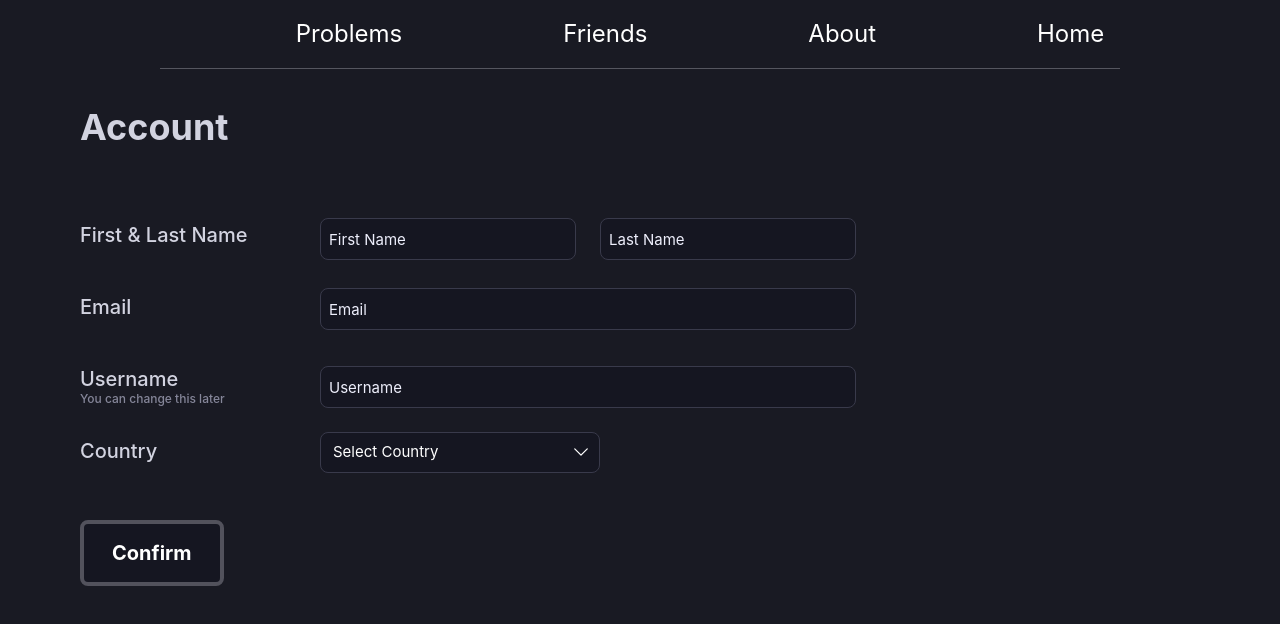
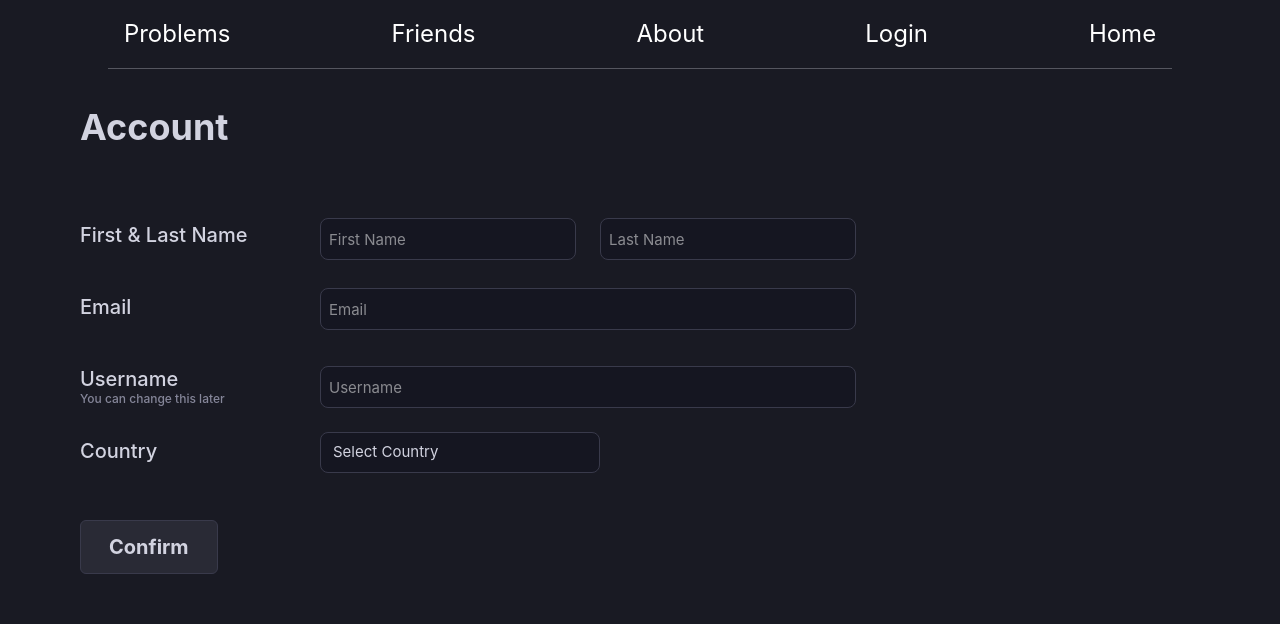
Before and after one commit to AlgoAlly/AlgoAlly, a React (Vite) app: page /profile in a window 1280 px wide. Shown: the top 624 px of the page. Built offline with nearby package versions, Linux system fonts and the light colour scheme.

Commit message:
feat(Profile-Page): bug fixes for PR

```diff
--- a/src/components/Inputs.tsx
+++ b/src/components/Inputs.tsx
@@ -1,5 +1,6 @@
 import { useState, useRef, useEffect } from "react";
-import { ChevronDownIcon } from "@heroicons/react/24/solid";
+// import { ChevronDownIcon } from "@heroicons/react/24/solid";
+import Button from './Button';
 
 const Inputs = () => {
   const [firstName, setFirstName] = useState("");
@@ -33,6 +34,15 @@ const Inputs = () => {
     };
   }, []);
 
+  const submit = () => {
+    if (firstName === '' || lastName === '' || email === '' || username === '' || selectedCountry === "Select Country") {
+      alert('Please fill in all fields');
+      return;
+    }
+
+    alert('submission successful!');
+  };
+
   return (
     <div>
     <div className="absolute top-54.5 left-80">
@@ -41,7 +51,7 @@ const Inputs = () => {
         value={firstName}
         onChange={(e) => setFirstName(e.target.value)}
         placeholder="First Name"
-        className="w-64 p-2 border border-[#393A4B] rounded-lg placeholder-[#EEEFFC] placeholder:text-[15px] focus:placeholder:opacity-0 focus:outline-none bg-[#151621] focus:border-[#393A4B] text-white caret-white focus:shadow-[0_0_0_2px_black]"      />
+        className="w-64 p-2 border border-[#393A4B] rounded-lg placeholder-text-secondary placeholder:text-[15px] focus:placeholder:opacity-0 focus:outline-none bg-[#151621] focus:border-[#393A4B] text-white caret-white focus:shadow-[0_0_0_2px_black]"      />
     </div>
     <div className="absolute top-54.5 left-150">
       <input
@@ -49,7 +59,7 @@ const Inputs = () => {
         value={lastName}
         onChange={(e) => setLastName(e.target.value)}
         placeholder="Last Name"
-        className="w-64 p-2 border border-[#393A4B] rounded-lg placeholder-[#EEEFFC] placeholder:text-[15px] focus:placeholder:opacity-0 focus:outline-none bg-[#151621] focus:border-[#393A4B] text-white caret-white focus:shadow-[0_0_0_2px_black]"      />
+        className="w-64 p-2 border border-[#393A4B] rounded-lg placeholder-text-secondary placeholder:text-[15px] focus:placeholder:opacity-0 focus:outline-none bg-[#151621] focus:border-[#393A4B] text-white caret-white focus:shadow-[0_0_0_2px_black]"      />
     </div>
     <div className="absolute top-72 left-80">
       <input
@@ -57,7 +67,7 @@ const Inputs = () => {
         value={email}
         onChange={(e) => setEmail(e.target.value)}
         placeholder="Email"
-        className="w-134 p-2 border border-[#393A4B] rounded-lg placeholder-[#EEEFFC] placeholder:text-[15px] focus:placeholder:opacity-0 focus:outline-none bg-[#151621] focus:border-[#393A4B] text-white caret-white focus:shadow-[0_0_0_2px_black]"      />
+        className="w-134 p-2 border border-[#393A4B] rounded-lg placeholder-text-secondary placeholder:text-[15px] focus:placeholder:opacity-0 focus:outline-none bg-[#151621] focus:border-[#393A4B] text-white caret-white focus:shadow-[0_0_0_2px_black]"      />
     </div>
     <div className="absolute top-91.5 left-80">
       <input
@@ -65,24 +75,25 @@ const Inputs = () => {
         value={username}
         onChange={(e) => setUsername(e.target.value)}
         placeholder="Username"
-        className="w-134 p-2 border border-[#393A4B] rounded-lg placeholder-[#EEEFFC] placeholder:text-[15px] focus:placeholder:opacity-0 focus:outline-none bg-[#151621] focus:border-[#393A4B] text-white caret-white focus:shadow-[0_0_0_2px_black]"      />
+        className="w-134 p-2 border border-[#393A4B] rounded-lg placeholder-text-secondary placeholder:text-[15px] focus:placeholder:opacity-0 focus:outline-none bg-[#151621] focus:border-[#393A4B] text-white caret-white focus:shadow-[0_0_0_2px_black]"      />
     </div>
     <div className="absolute top-108 left-80" ref={dropdownRef}>
-        <button
-          onClick={() => setIsOpen((prev) => !prev)}
-          className="w-70 p-2 border border-[#393A4B] text-left pl-3 rounded-lg placeholder-[#EEEFFC] text-[15px] focus:placeholder:opacity-0 focus:outline-none bg-[#151621] focus:border-[#393A4B] text-white caret-white focus:shadow-[0_0_0_2px_black] cursor-pointer flex justify-between items-center"
-        >
-          {selectedCountry}
-          <ChevronDownIcon
-            className={`w-5 h-5 text-white ml-2 transition-transform duration-200 ${isOpen ? 'rotate-180' : 'rotate-0'}`}
-          />
+    <button
+  onClick={() => setIsOpen((prev) => !prev)}
+  className="w-70 p-2 border border-[#393A4B] text-left pl-3 rounded-lg placeholder-text-secondary text-[15px] focus:placeholder:opacity-0 focus:outline-none bg-[#151621] focus:border-[#393A4B] caret-white focus:shadow-[0_0_0_2px_black] cursor-pointer flex justify-between items-center"
+>
+  <span className="text-secondary">{selectedCountry}</span>
+  {/* <ChevronDownIcon
+    className={`w-5 h-5 text-white ml-2 transition-transform duration-200 ${isOpen ? 'rotate-180' : 'rotate-0'}`}
+  /> */}
+
         </button>
         {isOpen && (
-          <ul className="absolute w-full mt-2 bg-[#151621] border border-[#393A4B] rounded-lg text-white">
+          <ul className="absolute w-full mt-2 bg-[#151621] border border-[#393A4B] rounded-lg text-secondary">
             {countries.map((country, index) => (
               <li
                 key={index}
-                className="p-2 hover:bg-gray-700 cursor-pointer"
+                className="p-2 hover:bg-gray-700 cursor-pointer text-secondary"
                 onClick={() => {
                   setSelectedCountry(country);
                   setIsOpen(false);
@@ -95,9 +106,13 @@ const Inputs = () => {
         )}
       </div>
       <div className="absolute top-130 left-20">
-        <button className="px-7 py-3.5 font-bold text-[20px] text-white rounded-lg hover:bg-indigo-700 border-4 border-zinc-600 bg-[#151621] cursor-pointer">
+      <Button
+          className="px-7 py-3.5 font-bold text-[20px] rounded-lg cursor-pointer"
+          variant="primary"
+          onClick={() => submit()}
+        >
           Confirm
-        </button>
+        </Button>
       </div>
 </div>
 
--- a/src/components/Navbar.tsx
+++ b/src/components/Navbar.tsx
@@ -3,7 +3,7 @@ import { NavLink } from "react-router-dom";
 const Navbar: React.FC = () => {
   return (
     <header className="sticky top-0 z-20 bg-[#191A23] text-white p-4 space-x-[161px] items-center justify-between border-b border-[#E0E1EC]/30">
-<nav className="flex space-x-[161px] pl-30 items-center">
+<nav className="flex space-x-[161px] items-center">
       <NavLink
         to="/problems"
         className="text-primary text-[24px] hover:text-primary-hover hover:font-bold"
@@ -23,11 +23,18 @@ const Navbar: React.FC = () => {
         About
       </NavLink>
       <NavLink
+        to="/login"
+        className="text-primary text-[24px] hover:text-primary-hover hover:font-bold"
+      >
+        Login
+      </NavLink>
+      <NavLink
         to="/home"
         className="text-primary text-[24px] hover:text-primary-hover hover:font-bold"
       >
         Home
       </NavLink>
+
       </nav>
     </header>
   );
--- a/src/pages/Profile.tsx
+++ b/src/pages/Profile.tsx
@@ -5,7 +5,8 @@ import Inputs from '../components/Inputs'
 const Profile = () => {
   return <div className='bg-[#191A23] min-h-screen'><Navbar></Navbar>
 
-  <div>
+
+        <div>
             <h1 className="text-[#D2D3E0] text-[36px] font-bold absolute top-25 left-20">Account</h1>
             <h2  className="text-[#D2D3E0] text-[20px] font-medium absolute top-55 left-20">First & Last Name</h2>
             <h3  className="text-[#D2D3E0] text-[20px] font-medium absolute top-73 left-20">Email</h3>
@@ -14,6 +15,8 @@ const Profile = () => {
             <h6  className="text-[#D2D3E0] text-[20px] font-medium absolute top-109 left-20">Country</h6>
         </div>
 
+
+
   <Inputs></Inputs></div>
 };
 
```
